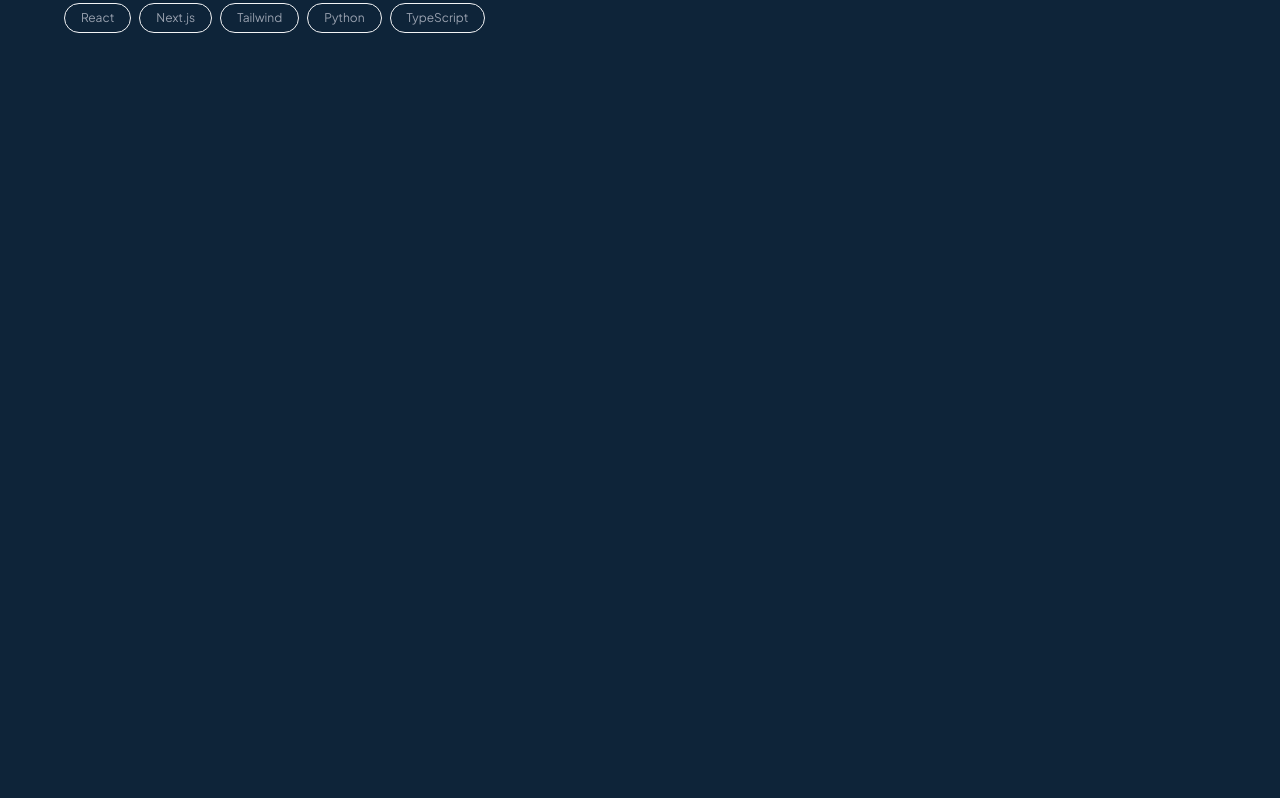
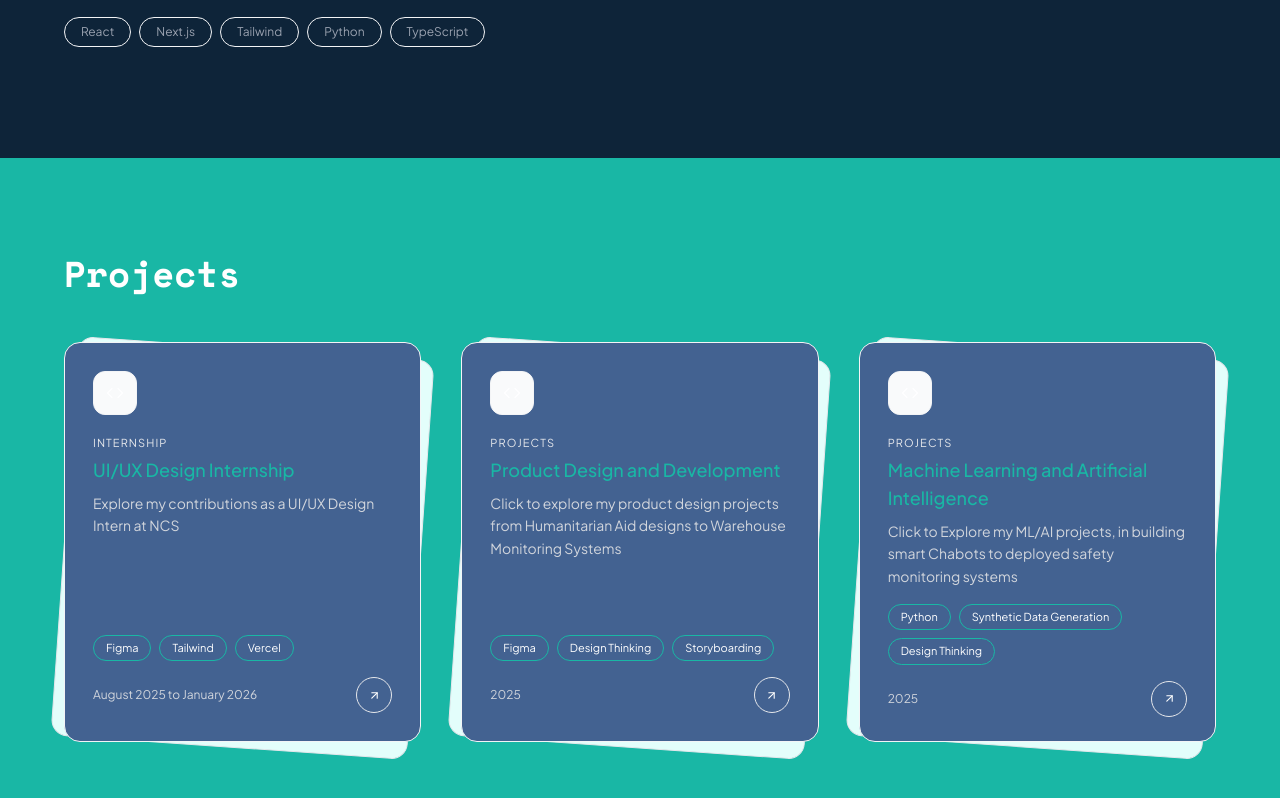
Before and after one commit to TejaVenket/my-portfolio, a Next.js app: page / in a window 1280 px wide. Shown: the part 642-1440 px from the top of the page. Before the commit the page ends 800 px from the top, so only its background shows below. Built offline with nearby package versions, Linux system fonts and the light colour scheme.

Commit message:
added routing and project section

```diff
--- a/src/app/page.js
+++ b/src/app/page.js
@@ -1,10 +1,11 @@
 import Hero from "@/components/sections/Hero";
-//import Projects from "@/components/sections/Projects";
+import Projects from "@/components/sections/Projects";
 
 export default function Home() {
   return (
     <main>
       <Hero />
+      <Projects />
     </main>
   );
 }
--- /dev/null
+++ b/src/app/projects/internship/page.js
@@ -0,0 +1,100 @@
+import Link from "next/link";
+
+export default function InternshipPage() {
+  return (
+    <main className="min-h-screen bg-white">
+
+      {/* hero banner */}
+      <div className="bg-navy py-24 px-8">
+        <div className="max-w-4xl mx-auto">
+          <Link href="/#projects" className="text-teal text-sm hover:opacity-70 transition mb-8 inline-block">
+            ← Back to projects
+          </Link>
+          <p className="text-teal text-sm uppercase tracking-widest mb-3">Internship · 2025</p>
+          <h1 className="text-5xl font-medium text-white mb-6">Company Name</h1>
+          <p className="text-lg text-gray-400 max-w-xl leading-relaxed">
+            A short one or two sentence summary of what the internship was about and what you worked on.
+          </p>
+          <div className="flex gap-2 flex-wrap mt-8">
+            {["React", "Python", "AWS"].map(tag => (
+              <span key={tag} className="text-xs text-teal border border-teal/30 rounded-full px-4 py-1.5">
+                {tag}
+              </span>
+            ))}
+          </div>
+        </div>
+      </div>
+
+      {/* content */}
+      <div className="max-w-4xl mx-auto px-8 py-20">
+
+        {/* overview */}
+        <section className="mb-16">
+          <h2 className="text-2xl font-medium text-gray-900 mb-4">Overview</h2>
+          <p className="text-gray-500 leading-relaxed">
+            Write a longer description of your internship here. What was the company? What team were
+            you on? What was the overall goal of your work? This is your chance to give context before
+            diving into specifics.
+          </p>
+        </section>
+
+        {/* what i did */}
+        <section className="mb-16">
+          <h2 className="text-2xl font-medium text-gray-900 mb-6">What I worked on</h2>
+          <div className="space-y-4">
+            {[
+              { title: "Feature one", desc: "Describe what you built, why it mattered, and what technologies you used to do it." },
+              { title: "Feature two", desc: "Another thing you worked on. Be specific — numbers and impact are great here." },
+              { title: "Feature three", desc: "A third contribution. Even small things count if you explain the context well." },
+            ].map(item => (
+              <div key={item.title} className="flex gap-4 p-5 rounded-2xl border border-gray-100 hover:border-gray-200 transition">
+                <div className="mt-1.5 w-1.5 h-1.5 rounded-full bg-teal-400 flex-shrink-0" />
+                <div>
+                  <h3 className="text-sm font-medium text-gray-900 mb-1">{item.title}</h3>
+                  <p className="text-sm text-gray-500 leading-relaxed">{item.desc}</p>
+                </div>
+              </div>
+            ))}
+          </div>
+        </section>
+
+        {/* key takeaways */}
+        <section className="mb-16">
+          <h2 className="text-2xl font-medium text-gray-900 mb-6">Key takeaways</h2>
+          <div className="grid grid-cols-1 md:grid-cols-3 gap-4">
+            {[
+              { stat: "X+", label: "Features shipped" },
+              { stat: "Y%", label: "Performance improvement" },
+              { stat: "Z", label: "Team size" },
+            ].map(item => (
+              <div key={item.label} className="p-6 rounded-2xl bg-gray-50 border border-gray-100 text-center">
+                <p className="text-3xl font-medium text-navy mb-1">{item.stat}</p>
+                <p className="text-sm text-gray-400">{item.label}</p>
+              </div>
+            ))}
+          </div>
+        </section>
+
+        {/* reflection */}
+        <section className="mb-16">
+          <h2 className="text-2xl font-medium text-gray-900 mb-4">Reflection</h2>
+          <p className="text-gray-500 leading-relaxed">
+            What did you learn? What would you do differently? This section shows self-awareness
+            and growth mindset — both things employers love to see.
+          </p>
+        </section>
+
+        {/* footer nav */}
+        <div className="flex items-center justify-between pt-8 border-t border-gray-100">
+          <Link href="/#projects" className="text-sm text-gray-400 hover:text-gray-600 transition">
+            ← All projects
+          </Link>
+          <Link href="/projects/portfolio-v2" className="text-sm text-gray-400 hover:text-gray-600 transition">
+            Next project →
+          </Link>
+        </div>
+
+      </div>
+    </main>
+  );
+}
--- a/src/components/sections/Hero.jsx
+++ b/src/components/sections/Hero.jsx
@@ -40,7 +40,6 @@ export default function Hero() {
 
   return (
     <section className="relative min-h-screen flex items-center p-10 md:px-16 overflow-hidden">
-      {/* grid background */}
       <div
         className="absolute inset-0 opacity-100 bg-bg"
       />
@@ -71,8 +70,8 @@ export default function Hero() {
 
 
           <p className="text-lg font-sans text-main leading-relaxed mb-10">
-            CS student at SUTD. I care about clean code, thoughtful design,
-            and shipping products people actually enjoy using.
+            Computer Science and Design student at SUTD. I care about building impactful
+            and meaningful products that solve real problems.
           </p>
 
           <div className="flex gap-3 flex-wrap mb-12">
@@ -117,19 +116,19 @@ export default function Hero() {
 
                 {/* profile image */}
                 <div className="absolute inset-0 flex items-center justify-center">
-                    <div className="relative w-[430px] h-[800px] -translate-y-40">
+                    {/* <div className="relative w-[430px] h-[600px] -translate-y-40">
                         <Image
                         src="/images/profile.png"
                         alt="Teja Venket"
                         fill
                         className="object-cover transition-transform duration-500 group-hover:scale-105"
                         />
-                    </div>
+                    </div> */}
                 </div>
 
                 {/* badges */}
                 <div className="absolute bottom-8 right-0 z-20 bg-white border border-gray-100 rounded-xl px-4 py-2 text-xs text-gray-600 shadow-sm">
-                SUTD · Year 1
+                SUTD · Year 4
                 </div>
 
                 <div className="absolute top-8 left-0 z-20 bg-white border border-gray-100 rounded-xl px-4 py-2 text-xs text-gray-600 shadow-sm">
--- /dev/null
+++ b/src/components/sections/Projects.jsx
@@ -0,0 +1,41 @@
+import Card from "@/components/ui/Card";
+
+const projects = [
+  {
+    title: "UI/UX Design Internship",
+    category: "Internship",
+    description: "Explore my contributions as a UI/UX Design Intern at NCS",
+    tags: ["Figma", "Tailwind", "Vercel"],
+    year: "August 2025 to January 2026",
+    href:"/projects/internship",
+  },
+  {
+    title: "Product Design and Development",
+    category: "Projects",
+    description: "Click to explore my product design projects from Humanitarian Aid designs to Warehouse Monitoring Systems",
+    tags: ["Figma", "Design Thinking", "Storyboarding"],
+    year: "2025",
+    href: "/projects/product-design",
+  },
+  {
+    title: "Machine Learning and Artificial Intelligence",
+    category: "Projects",
+    description: "Click to Explore my ML/AI projects, in building smart Chabots to deployed safety monitoring systems",
+    tags: ["Python", "Synthetic Data Generation", "Design Thinking"],
+    year: "2025",
+    href: "/projects/machine-learning",
+  },
+];
+
+export default function Projects() {
+  return (
+    <section className="md:px-16 mx-auto py-24 bg-text-accent">
+      <h2 className="text-4xl font-mono font-semibold text-text-main mb-12">Projects</h2>
+      <div className="grid grid-cols-1 md:grid-cols-2 lg:grid-cols-3 gap-10">
+        {projects.map(project => (
+          <Card key={project.title} {...project} />
+        ))}
+      </div>
+    </section>
+  );
+}
--- a/src/components/ui/card.jsx
+++ b/src/components/ui/card.jsx
@@ -1,16 +1,64 @@
-export default function ProjectCard({ title, description, tags, link }) {
+"use client"
+import { useState } from "react";
+import Link from "next/link";
+
+export default function Card({ title, category, description, tags, year, href, accentColor, backgroundColor, hoverColor }) {
+  const [hovered, setHovered] = useState(false);
   return (
-    <a href={link} target="_blank"
-      className="block border border-gray-200 rounded-xl p-6 hover:shadow-md hover:border-blue-300 transition">
-      <h3 className="text-xl font-semibold mb-2">{title}</h3>
-      <p className="text-gray-500 mb-4">{description}</p>
-      <div className="flex flex-wrap gap-2">
-        {tags.map(tag => (
-          <span key={tag} className="bg-blue-50 text-blue-600 text-sm px-3 py-1 rounded-full">
-            {tag}
-          </span>
-        ))}
+    <Link
+    href={href}
+    className="group relative w-full h-100 cursor-pointer block"
+    onMouseEnter={() => setHovered(true)}
+    onMouseLeave={() => setHovered(false)}
+    >
+
+      {/* back card — the "stacked" one underneath */}
+      <div
+        className="absolute inset-0 rounded-2xl border border-gray-200 transition-all duration-500 ease-[cubic-bezier(.34,1.56,.64,1)] rotate-[4deg] translate-y-1.5 group-hover:rotate-[8deg] group-hover:translate-y-4 group-hover:translate-x-2"
+        style={{ background: hovered ? (hoverColor ?? "#19B7A5") : (accentColor ?? "#e3fefb") }}
+      />
+
+      {/* front card */}
+      <div
+        className="absolute inset-0 rounded-2xl border border-gray-100 bg-bg p-7 flex flex-col justify-between transition-transform duration-500 ease-[cubic-bezier(.34,1.56,.64,1)] group-hover:-rotate-2 group-hover:-translate-y-2"
+        style={{ background: hovered ? (hoverColor ?? "#0E2439") : (backgroundColor ?? "#436291") }}
+        >
+
+        <div>
+          {/* icon box */}
+          <div className="w-11 h-11 rounded-xl border border-gray-100 bg-gray-50 flex items-center justify-center mb-5">
+            <svg width="18" height="18" viewBox="0 0 24 24" fill="none" stroke="currentColor" strokeWidth="1.5" strokeLinecap="round" strokeLinejoin="round">
+              <polyline points="16 18 22 12 16 6"/><polyline points="8 6 2 12 8 18"/>
+            </svg>
+          </div>
+
+          <p className="text-[11px] font-sans text-gray-200 uppercase tracking-widest mb-1">{category}</p>
+          <h3 className="text-lg font-sans text-text-accent font-medium text-gray-900 mb-2">{title}</h3>
+          <p className="text-sm font-sans text-gray-300 leading-relaxed">{description}</p>
+        </div>
+
+        <div>
+          {/* tags */}
+          <div className="flex gap-2 flex-wrap py-4">
+            {tags.map(tag => (
+              <span key={tag} className="text-[11px] text-text-main border border-text-accent rounded-full px-3 py-1">
+                {tag}
+              </span>
+            ))}
+          </div>
+
+          {/* footer */}
+          <div className="flex items-center justify-between">
+            <span className="text-xs text-gray-300">{year}</span>
+            <div className="w-9 h-9 rounded-full border border-gray-200 flex items-center justify-center transition group-hover:bg-text-accent">
+              <svg width="13" height="13" viewBox="0 0 24 24" fill="none" stroke="currentColor" strokeWidth="2" strokeLinecap="round" strokeLinejoin="round">
+                <line x1="7" y1="17" x2="17" y2="7"/><polyline points="7 7 17 7 17 17"/>
+              </svg>
+            </div>
+          </div>
+        </div>
+
       </div>
-    </a>
+    </Link>
   );
 }
```
Also changed, not shown: src/app/projects/machine-learning/page.js (added), src/app/projects/product-design/page.js (added).
